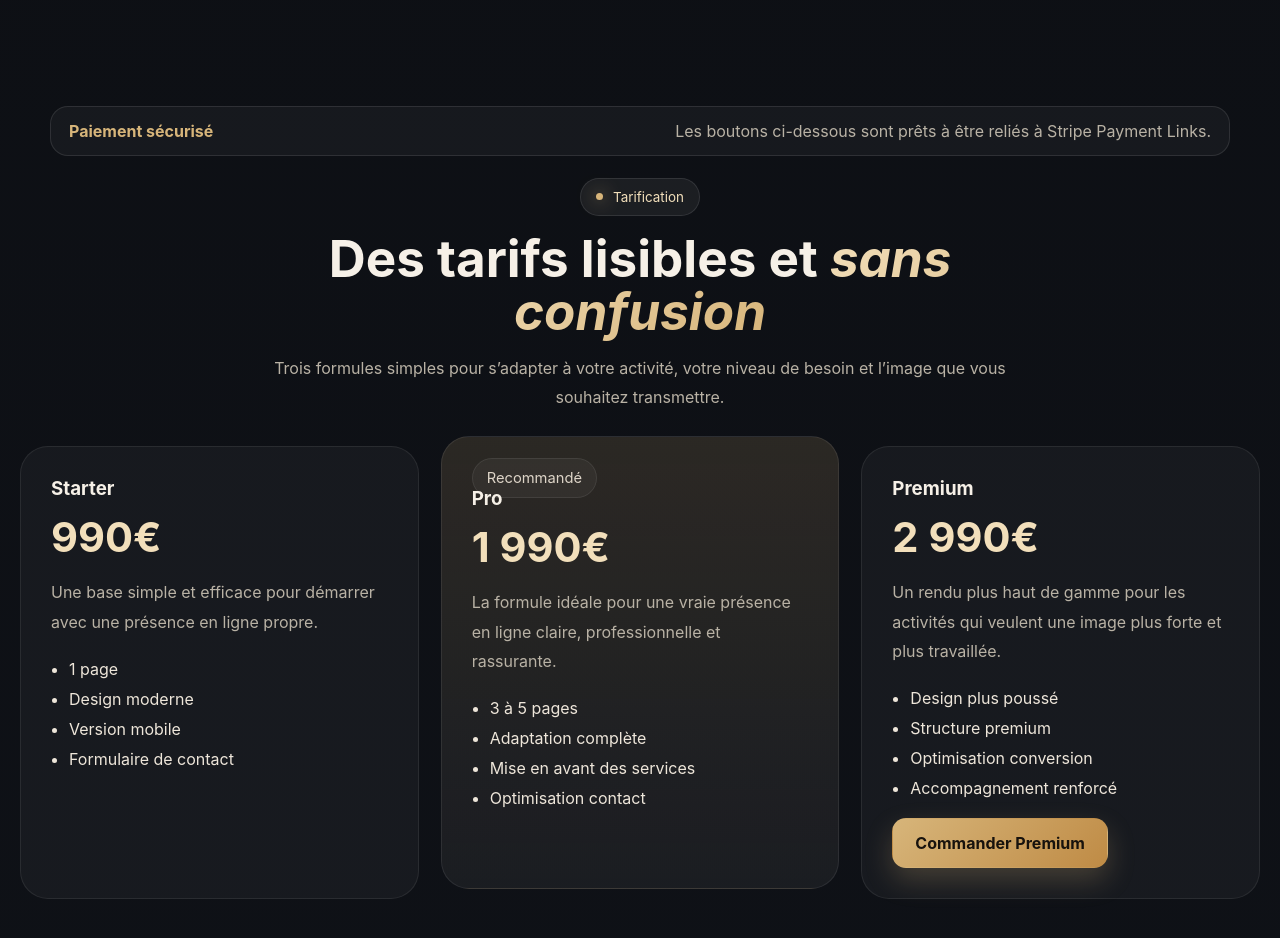
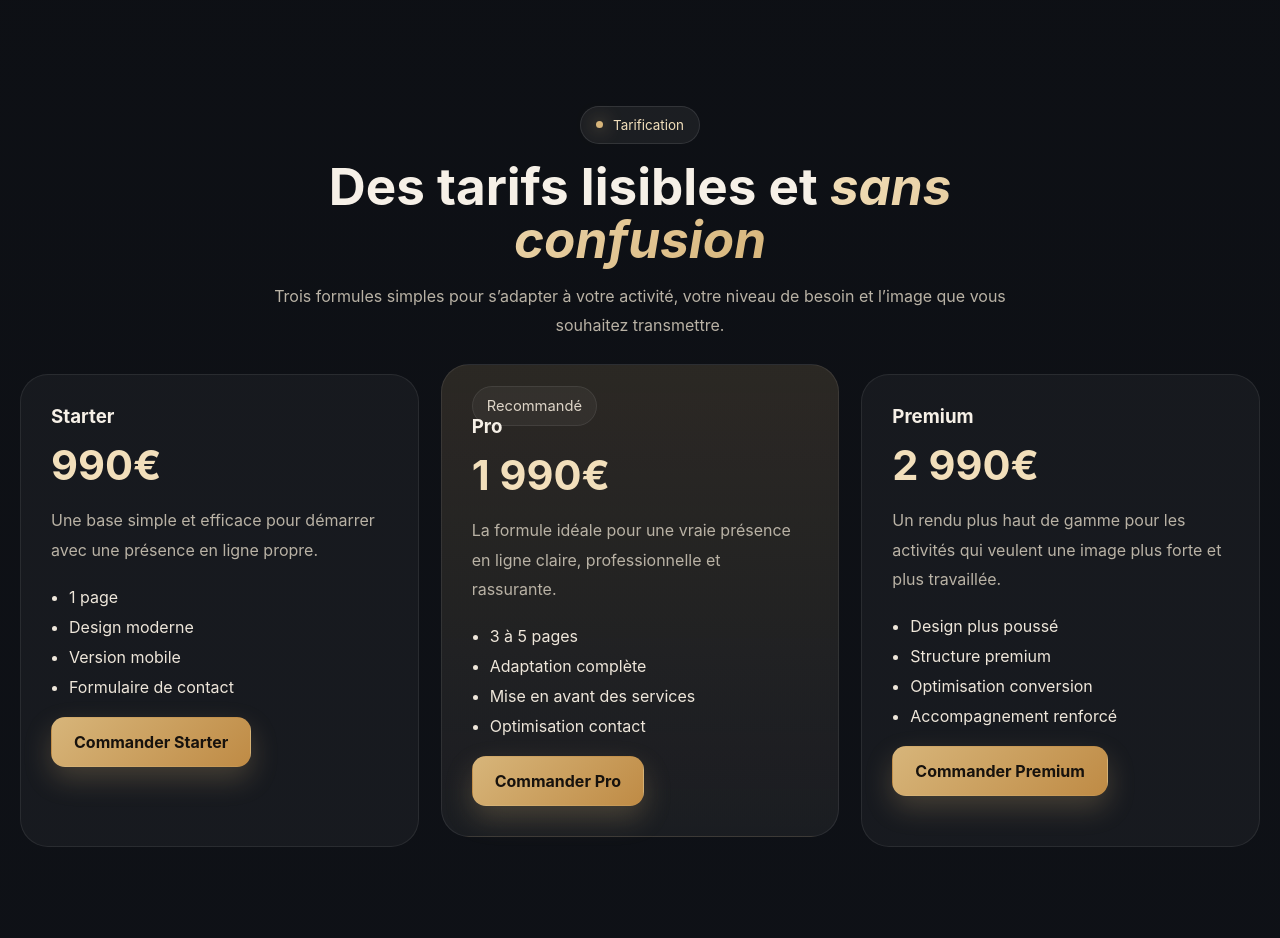
Before and after one commit to SculptMethod/ascendia-site, a plain HTML site: page index.html in a window 1280 px wide. Shown: the part 5040-5978 px from the top of the page. Drawn offline with Linux system fonts and the light colour scheme.

Commit message:
Update index.html

```diff
--- a/index.html
+++ b/index.html
@@ -22,14 +22,7 @@
     </div>
   </header>
 
-  <!--
-STRIPE SETUP:
-Remplace simplement dans ce fichier:
-- https://buy.stripe.com/test_14A6oH6RN923aEb8Sg8ww00
-- https://buy.stripe.com/test_fZu9ATb833HJDdQn2tS8ww01
-- https://buy.stripe.com/test_bJe8wPekfbab4fNfgE8ww02
-par tes vrais liens Stripe Payment Links.
--->
+
   <main>
     <section class="hero" id="accueil">
       <div class="container hero-grid">
@@ -258,7 +251,7 @@ par tes vrais liens Stripe Payment Links.
     </section>
 
     <section class="section" id="offres">
-    <div class="container"><div class="stripe-note"><strong>Paiement sécurisé</strong><span>Les boutons ci-dessous sont prêts à être reliés à Stripe Payment Links.</span></div></div>
+
       <div class="container">
         <div class="heading center">
           <span class="eyebrow">Tarification</span>
@@ -277,6 +270,7 @@ par tes vrais liens Stripe Payment Links.
               <li>Version mobile</li>
               <li>Formulaire de contact</li>
             </ul>
+            <div style="margin-top:20px;"><a class="btn btn-gold" href="https://buy.stripe.com/test_14A6oH6RN923aEb8Sg8ww00" target="_blank" rel="noopener">Commander Starter</a></div>
           </article>
 
           <article class="price pop">
@@ -290,6 +284,7 @@ par tes vrais liens Stripe Payment Links.
               <li>Mise en avant des services</li>
               <li>Optimisation contact</li>
             </ul>
+            <div style="margin-top:20px;"><a class="btn btn-gold" href="https://buy.stripe.com/test_fZu9ATb833HJDdQn2tS8ww01" target="_blank" rel="noopener">Commander Pro</a></div>
           </article>
 
           <article class="price">
```
